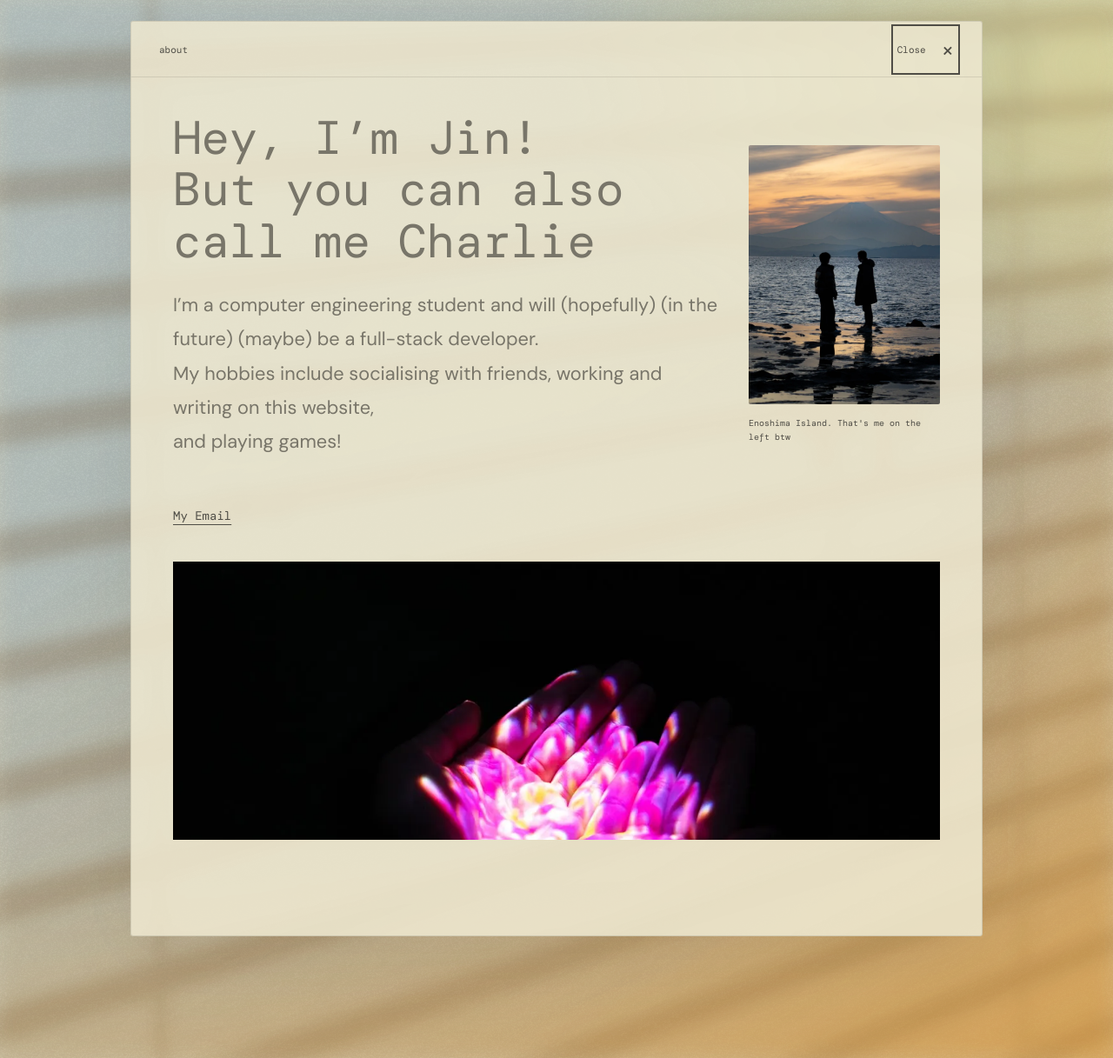
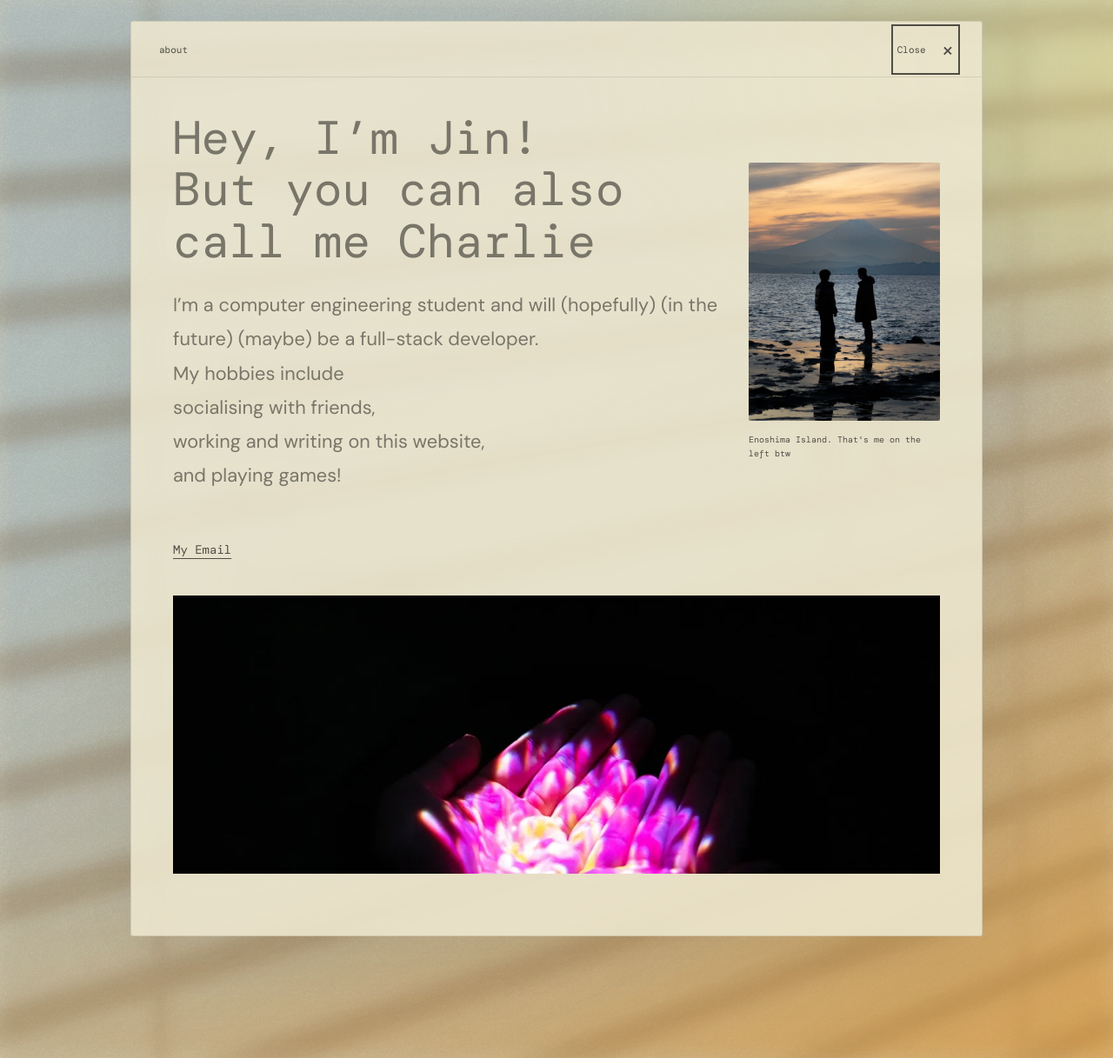
Before and after one commit to imasepan/imasepan.github.io, a Jekyll site: the page built from about.html, in a window 1280 px wide. Shown: the whole page at 87% size. Built offline with Jekyll 4.4.1, drawn with Linux system fonts in a browser that asks for light colours; grey boxes are pictures that could not be loaded.

Commit message:
Update about.html

```diff
--- a/about.html
+++ b/about.html
@@ -7,7 +7,7 @@
       <section class="about-hero" aria-labelledby="about-title">
         <div class="hero-copy">
           <h1 id="about-title">Hey, I’m Jin! <br> But you can also call me Charlie</h1>
-          <p class="intro">I’m a computer engineering student and will (hopefully) (in the future) (maybe) be a full-stack developer. <br> My hobbies include socialising with friends, working and writing on this website, <br> and playing games!</p>
+          <p class="intro">I’m a computer engineering student and will (hopefully) (in the future) (maybe) be a full-stack developer. <br> My hobbies include <br> socialising with friends,<br> working and writing on this website, <br> and playing games!</p>
         </div>
         <figure class="portrait about-photo">
           <img src="/assets/portrait.webp" alt="Me and my friend standing by the sea in front of Mount Fuji at sunset" width="900" height="1218" decoding="async" />
```
